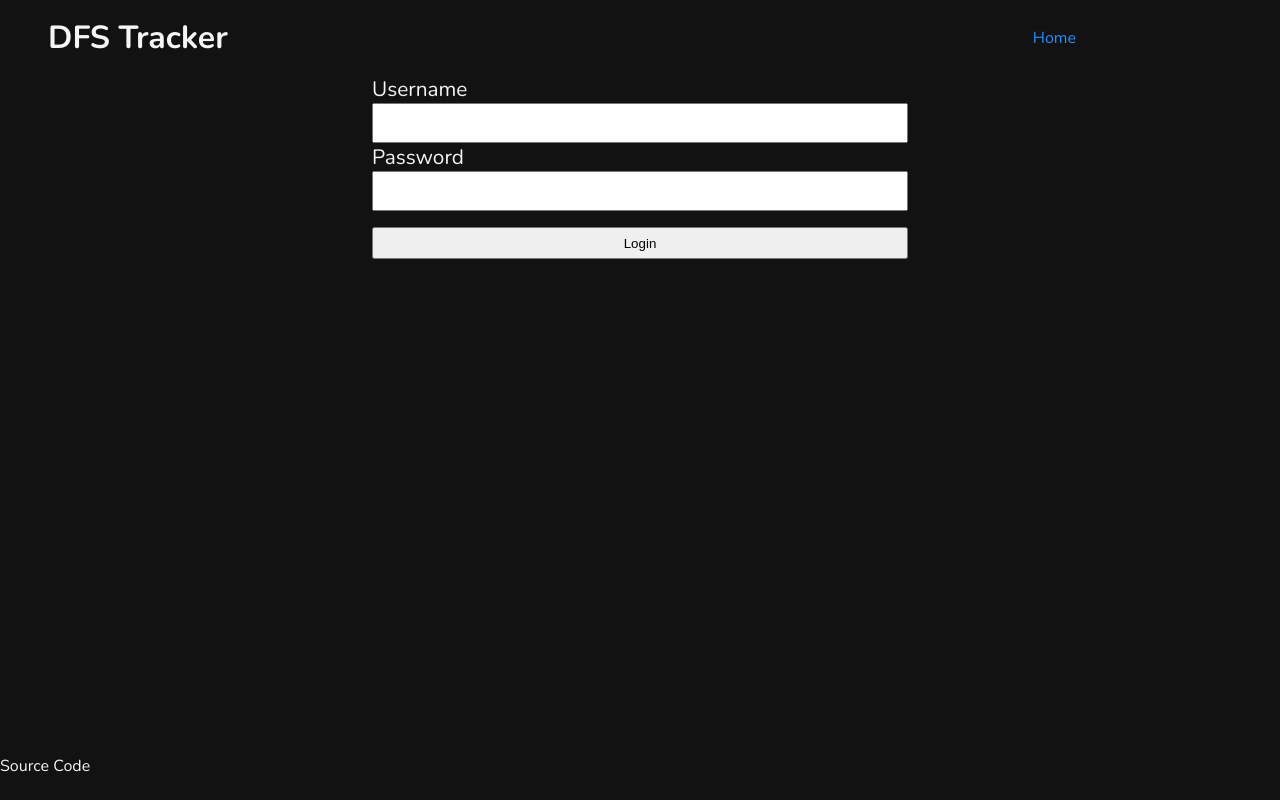
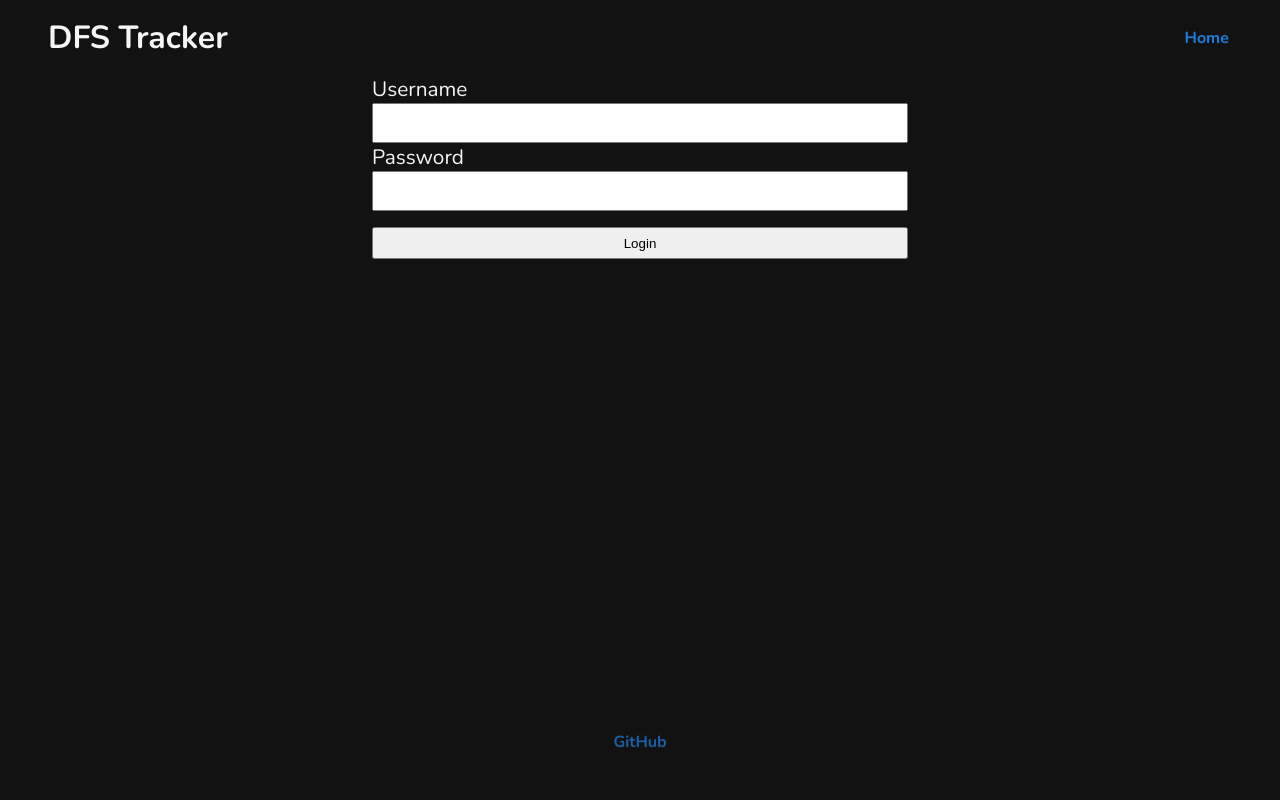
Before and after one commit to rawhite22/dailyfootballtracker, a Next.js app: page /login in a window 1280 px wide. Built offline with nearby package versions, Linux system fonts and the light colour scheme; no server answers.

Commit message:
organized styles folder

```diff
--- a/layout/Footer.js
+++ b/layout/Footer.js
@@ -4,7 +4,7 @@ function Footer() {
   return (
     <footer>
       <Link href='https://github.com/rawhite22/dailyfootballtracker'>
-        Source Code
+        GitHub
       </Link>
     </footer>
   )
--- a/layout/Header.js
+++ b/layout/Header.js
@@ -14,20 +14,28 @@ function Header() {
   return (
     <header className='container header'>
       <h1>DFS Tracker</h1>
-      <div className='link-container'>
+      <div className='links-container'>
         {pathname === '/admin' ? <Link href='/'>Home</Link> : null}
         {session && pathname === '/' ? <Link href='/admin'>Admin</Link> : null}
         {session ? (
+          <div className='link-container'>
             <p className='signout-link' onClick={() => handleLogout()}>
               Sign Out
             </p>
+          </div>
         ) : pathname === '/login' ? (
+          <div className='link-container'>
             <Link href='/'>Home</Link>
+          </div>
         ) : (
+          <div className='link-container'>
             <Link href='/login'>Login</Link>
+          </div>
         )}
         {pathname !== '/' && pathname !== '/login' && !session ? (
+          <div className='link-container'>
             <Link href='/'>Home</Link>
+          </div>
         ) : null}
       </div>
     </header>
--- a/pages/login.js
+++ b/pages/login.js
@@ -21,7 +21,7 @@ function Login() {
   }
 
   return (
-    <div className='sign-in-container'>
+    <main className='sign-in-container'>
       <form onSubmit={(e) => handleSubmit(e)}>
         <div className='username'>
           <label htmlFor='username'>Username</label>
@@ -43,7 +43,7 @@ function Login() {
         </div>
         <button type='submit'>Login</button>
       </form>
-    </div>
+    </main>
   )
 }
 export default Login
--- /dev/null
+++ b/styles/footer.css
@@ -0,0 +1,17 @@
+footer {
+  display: -webkit-box;
+  display: -ms-flexbox;
+  display: flex;
+  -webkit-box-pack: center;
+      -ms-flex-pack: center;
+          justify-content: center;
+  -webkit-box-align: center;
+      -ms-flex-align: center;
+          align-items: center;
+  margin: 1rem 0;
+}
+
+footer a {
+  font-weight: bolder;
+  color: rgba(30, 143, 255, 0.63);
+}
--- a/styles/globals.css
+++ b/styles/globals.css
@@ -1,3 +1,9 @@
+@import url('./header.css');
+@import url('./login.css');
+@import url('./home.css');
+@import url('./player-page.css');
+@import url('./footer.css');
+
 html,
 body {
   font-family: 'Nunito', sans-serif;
@@ -6,7 +12,8 @@ body {
 }
 
 a {
-  color: inherit;
+  font-weight: bolder;
+  color: rgba(30, 143, 255, 0.87);
   text-decoration: none;
 }
 
@@ -16,208 +23,17 @@ a {
   padding: 0;
 }
 
-.sign-in-container form {
-  display: flex;
-  flex-direction: column;
-  min-height: 85vh;
-  padding: 0 2rem;
-  width: 600px;
-}
-
-label {
-  font-size: 1.3rem;
-}
-.username {
-  display: flex;
-  flex-direction: column;
-  max-width: 600px;
-}
-#username {
-  height: 2.5rem;
-  font-size: 1.2rem;
-}
-#password {
-  height: 2.5rem;
-  margin-bottom: 1rem;
-  font-size: 1.2rem;
-}
-.password {
-  display: flex;
-  flex-direction: column;
-  max-width: 600px;
-}
-
-.player-info {
-  display: grid;
-  grid-template-columns: repeat(2, 1fr);
-  gap: 1rem;
-}
-
-.player-info a {
-  color: dodgerblue;
-  border-radius: 5px;
-}
-.player-info a:hover {
-  background-color: dodgerblue;
-  color: rgb(231, 231, 231);
-  padding: 0 0.5rem;
-}
-.player-info-individual {
-  background-color: #192027;
-  padding: 1rem;
-  border-radius: 5px;
-}
-.signout-link {
-  color: dodgerblue;
-  cursor: pointer;
-}
-
-.player-info-individual .stats-info {
-  display: grid;
-
-  grid-template-columns: repeat(3, 1fr);
-  gap: 1rem;
-}
-
-.player-info-individual .stats-info .label {
-  background-color: #121212;
-  padding: 5px;
-  border-radius: 5px;
-}
-
-.total-score {
-  margin: 0.5rem 0;
-  font-size: 1.2rem;
-}
-
 .container {
   padding: 0 1rem;
 }
-.label-container {
-  background-color: #121212;
-  display: flex;
-  justify-content: center;
-  align-items: center;
-  border-radius: 5px;
-  text-align: center;
-  padding: 1rem;
-}
-.salary-container {
-  background-color: #121212;
-  display: flex;
-  justify-content: center;
-  align-items: center;
-  border-radius: 5px;
-}
-
-.score-container {
-  background-color: #121212;
-  border-radius: 5px;
-  display: flex;
-  align-items: center;
-  justify-content: space-between;
-  padding: 0 1rem;
-}
-.score-indicator {
-  height: 10px;
-  width: 10px;
-  border-radius: 50%;
-}
-.score-indicator.good {
-  background-color: green;
-}
-.score-indicator.below-average {
-  background-color: yellow;
-}
-.score-indicator.bad {
-  background-color: red;
-}
-
-.player-name {
-  margin-bottom: 0.5rem;
-}
-
-.header {
-  display: flex;
-  justify-content: space-between;
-  align-items: center;
-  margin: 1rem 0;
-}
-
-.header a {
-  color: dodgerblue;
-}
-
-.link-container {
-  display: flex;
-  width: 30%;
-  align-items: center;
-  justify-content: space-around;
-}
-
-.position-report {
-  display: grid;
-  grid-template-columns: repeat(3, 1fr);
-  gap: 0.5rem;
-}
-
-.player-page a {
-  color: dodgerblue;
-}
-.weekly-report {
-  background-color: #192027;
-  margin: 1rem 0;
-  padding: 1rem;
-  border-radius: 5px;
-}
-
-.weekly-pos {
-  background-color: #121212;
-  border-radius: 5px;
-  padding: 0.2rem;
-}
-.weekly-report-container {
-  display: grid;
-  grid-template-columns: repeat(2, 1fr);
-  gap: 0.5rem;
-}
-
-button[type='submit'] {
-  max-width: 600px;
-  height: 2rem;
-  cursor: pointer;
-}
-
-.sign-in-container {
-  display: flex;
-  justify-content: center;
-  align-items: center;
-}
 
 @media screen and (max-width: 780px) {
-  .player-info {
-    display: grid;
-    grid-template-columns: repeat(1, 1fr);
-  }
-  .weekly-report-container {
-    display: flex;
-    flex-direction: column;
-  }
-
   .container {
     padding: 0 0.5rem;
-  }
-
-  .player-info-individual .stats-info {
-    gap: 0.5rem;
   }
 }
 
 @media screen and (min-width: 1200px) {
-  .player-info {
-    display: grid;
-    grid-template-columns: repeat(3, 1fr);
-  }
   .container {
     padding: 0 3rem;
   }
--- /dev/null
+++ b/styles/header.css
@@ -0,0 +1,39 @@
+.header {
+  display: -webkit-box;
+  display: -ms-flexbox;
+  display: flex;
+  -webkit-box-pack: justify;
+      -ms-flex-pack: justify;
+          justify-content: space-between;
+  -webkit-box-align: center;
+      -ms-flex-align: center;
+          align-items: center;
+  margin: 1rem 0;
+}
+
+.header .links-container {
+  display: -webkit-box;
+  display: -ms-flexbox;
+  display: flex;
+  -webkit-box-align: center;
+      -ms-flex-align: center;
+          align-items: center;
+  -webkit-box-pack: end;
+      -ms-flex-pack: end;
+          justify-content: flex-end;
+}
+
+.header .links-container .link-container {
+  padding: 0 0.2rem;
+  margin-left: 0.5rem;
+}
+
+.header .links-container .signout-link {
+  color: rgba(30, 143, 255, 0.623);
+  cursor: pointer;
+  font-weight: bolder;
+}
+
+.header .links-container a {
+  font-weight: bolder;
+}
--- /dev/null
+++ b/styles/login.css
@@ -0,0 +1,67 @@
+.sign-in-container {
+  display: -webkit-box;
+  display: -ms-flexbox;
+  display: flex;
+  -webkit-box-pack: center;
+      -ms-flex-pack: center;
+          justify-content: center;
+  -webkit-box-align: center;
+      -ms-flex-align: center;
+          align-items: center;
+}
+
+.sign-in-container form {
+  display: -webkit-box;
+  display: -ms-flexbox;
+  display: flex;
+  -webkit-box-orient: vertical;
+  -webkit-box-direction: normal;
+      -ms-flex-direction: column;
+          flex-direction: column;
+  min-height: 80vh;
+  padding: 0 2rem;
+  width: 600px;
+}
+
+.sign-in-container form label {
+  font-size: 1.3rem;
+}
+
+.sign-in-container form .username {
+  display: -webkit-box;
+  display: -ms-flexbox;
+  display: flex;
+  -webkit-box-orient: vertical;
+  -webkit-box-direction: normal;
+      -ms-flex-direction: column;
+          flex-direction: column;
+  max-width: 600px;
+}
+
+.sign-in-container form .username #username {
+  height: 2.5rem;
+  font-size: 1.2rem;
+}
+
+.sign-in-container form .password {
+  display: -webkit-box;
+  display: -ms-flexbox;
+  display: flex;
+  -webkit-box-orient: vertical;
+  -webkit-box-direction: normal;
+      -ms-flex-direction: column;
+          flex-direction: column;
+  max-width: 600px;
+}
+
+.sign-in-container form .password #password {
+  height: 2.5rem;
+  margin-bottom: 1rem;
+  font-size: 1.2rem;
+}
+
+.sign-in-container form button[type='submit'] {
+  max-width: 600px;
+  height: 2rem;
+  cursor: pointer;
+}
--- /dev/null
+++ b/styles/player-page.css
@@ -0,0 +1,50 @@
+.player-page a {
+  color: dodgerblue;
+}
+
+.player-page .weekly-report-container {
+  display: -ms-grid;
+  display: grid;
+  -ms-grid-columns: (1fr)[2];
+      grid-template-columns: repeat(2, 1fr);
+  gap: 0.5rem;
+}
+
+@media screen and (max-width: 780px) {
+  .player-page .weekly-report-container {
+    display: -webkit-box;
+    display: -ms-flexbox;
+    display: flex;
+    -webkit-box-orient: vertical;
+    -webkit-box-direction: normal;
+        -ms-flex-direction: column;
+            flex-direction: column;
+  }
+}
+
+.player-page .weekly-report-container .weekly-report {
+  background-color: #192027;
+  margin: 1rem 0;
+  padding: 1rem;
+  border-radius: 5px;
+}
+
+.player-page .weekly-report-container .weekly-report .position-report {
+  display: -ms-grid;
+  display: grid;
+  -ms-grid-columns: (1fr)[3];
+      grid-template-columns: repeat(3, 1fr);
+  gap: 0.5rem;
+}
+
+@media screen and (max-width: 780px) {
+  .player-page .weekly-report-container .weekly-report .position-report {
+    gap: 0.2rem;
+  }
+}
+
+.player-page .weekly-report-container .weekly-report .position-report .weekly-pos {
+  background-color: #121212;
+  border-radius: 5px;
+  padding: 0.2rem;
+}
```
Also changed, not shown: styles/home.css (added, +139 -0 lines), 1 other file (tests, documents, lock files or other folders). Lines whose indentation alone changed are shown as unchanged.
